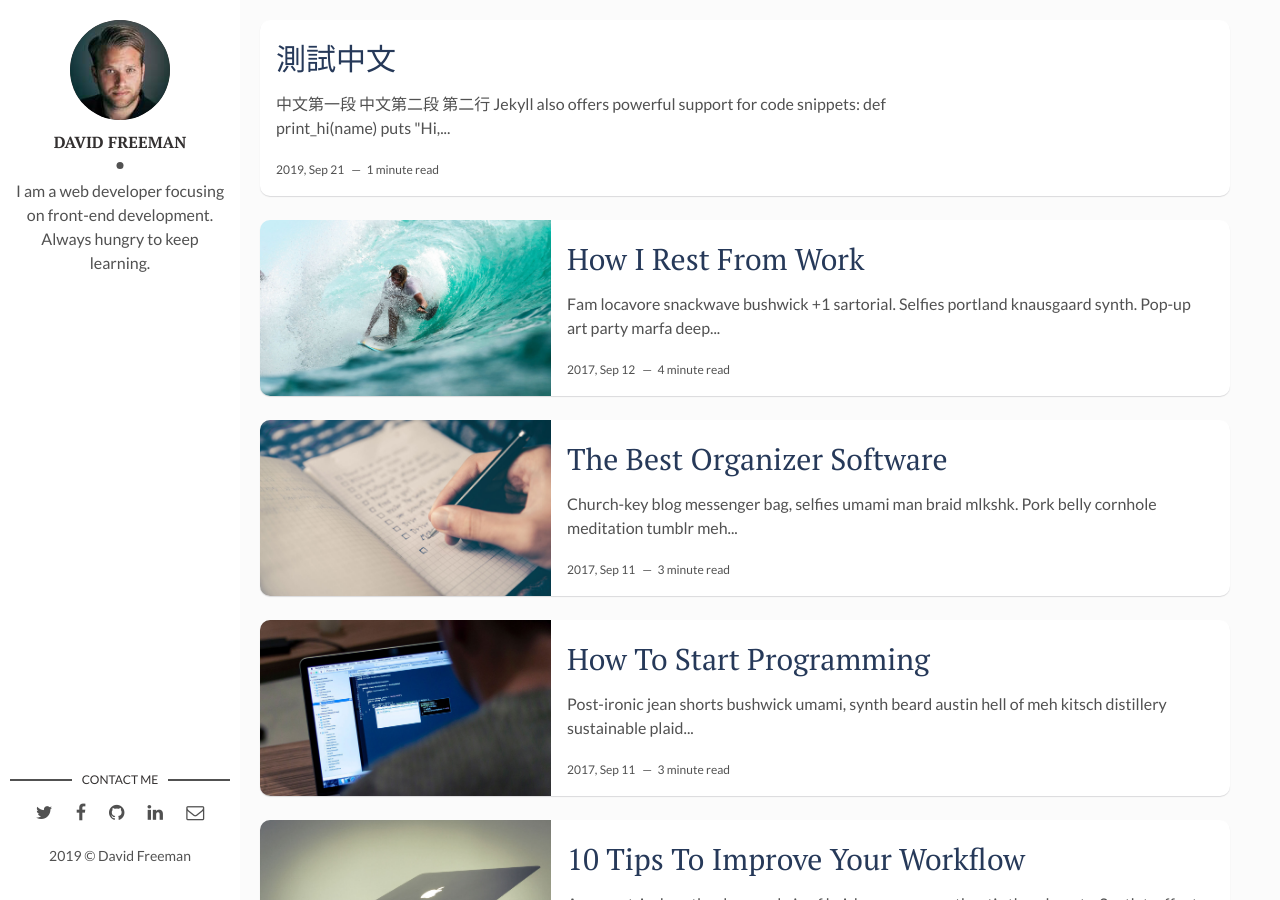
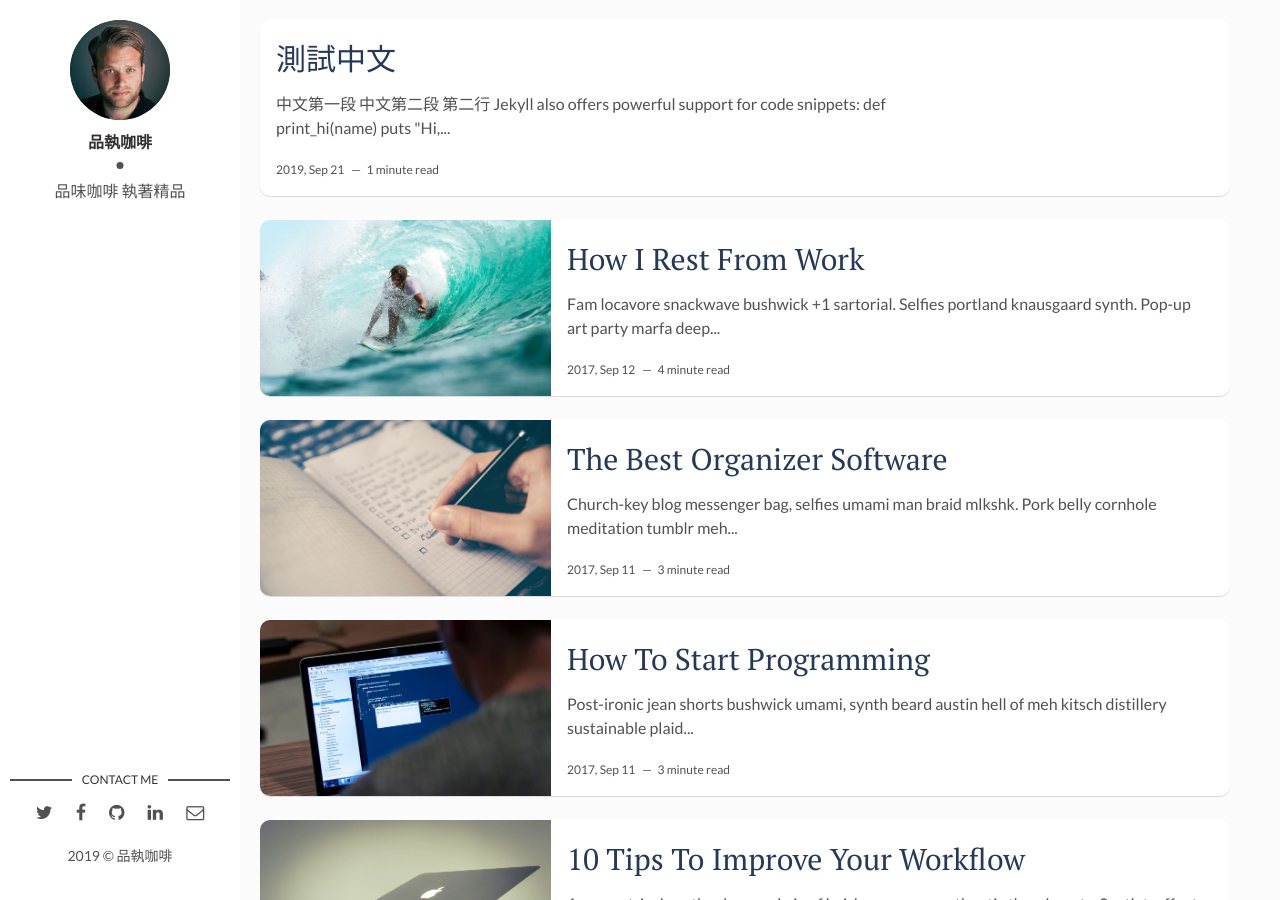
Before and after one commit to ping-coffee/ping-coffee.github.io, a Jekyll site: the page built from index.html, in a window 1280 px wide and 900 px high. Built offline with Jekyll 4.4.1, drawn with Linux system fonts in a browser that asks for light colours; the list of posts is cut into pages by our own code.

Commit message:
tweak config.yml

```diff
--- a/_config.yml
+++ b/_config.yml
@@ -1,4 +1,4 @@
-title: Hello, world!
+title: 品執咖啡
 description: > # this means to ignore newlines until "baseurl:"
   Write an awesome description for your new site here. You can edit this
   line in _config.yml. It will appear in your document head meta (for
@@ -9,12 +9,12 @@ url: "" # the base hostname & protocol for your site, e.g. http://example.com
 site-twitter: #if your site has a twitter account, enter it here
 
 # Author Settings
-author: David Freeman # add your name
+author: 品執咖啡 # add your name
 author-img: david-freeman.jpg # add your photo
-about-author: I am a web developer focusing on front-end development. Always hungry to keep learning. # add description
+about-author: 品味咖啡 執著精品 # add description
 social-twitter: # add your Twitter handle
 social-facebook: # add your Facebook handle
-social-github: artemsheludko # add your Github handle
+social-github: # add your Github handle
 social-linkedin: # add your Linkedin handle
 social-email: # add your Email address
 
```
